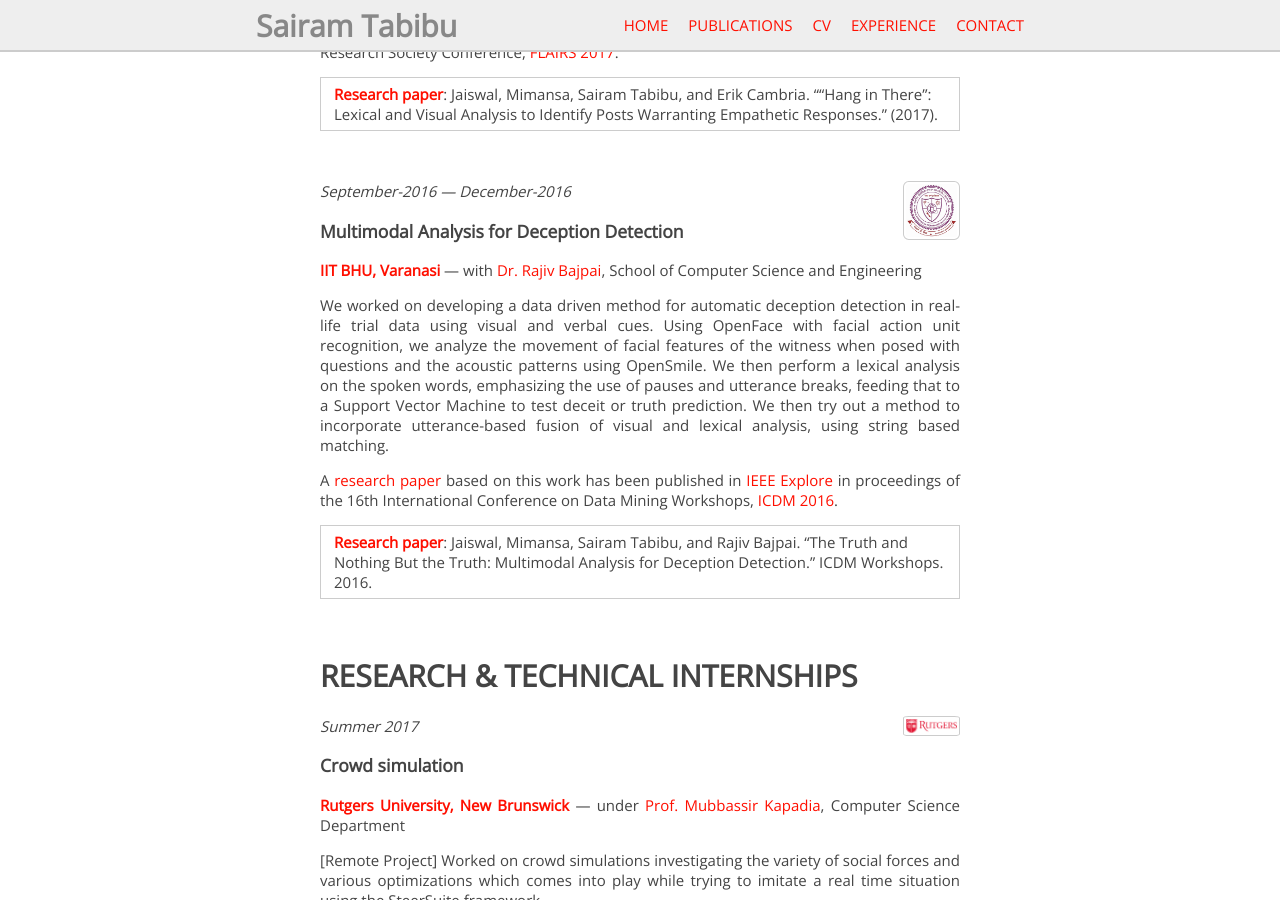
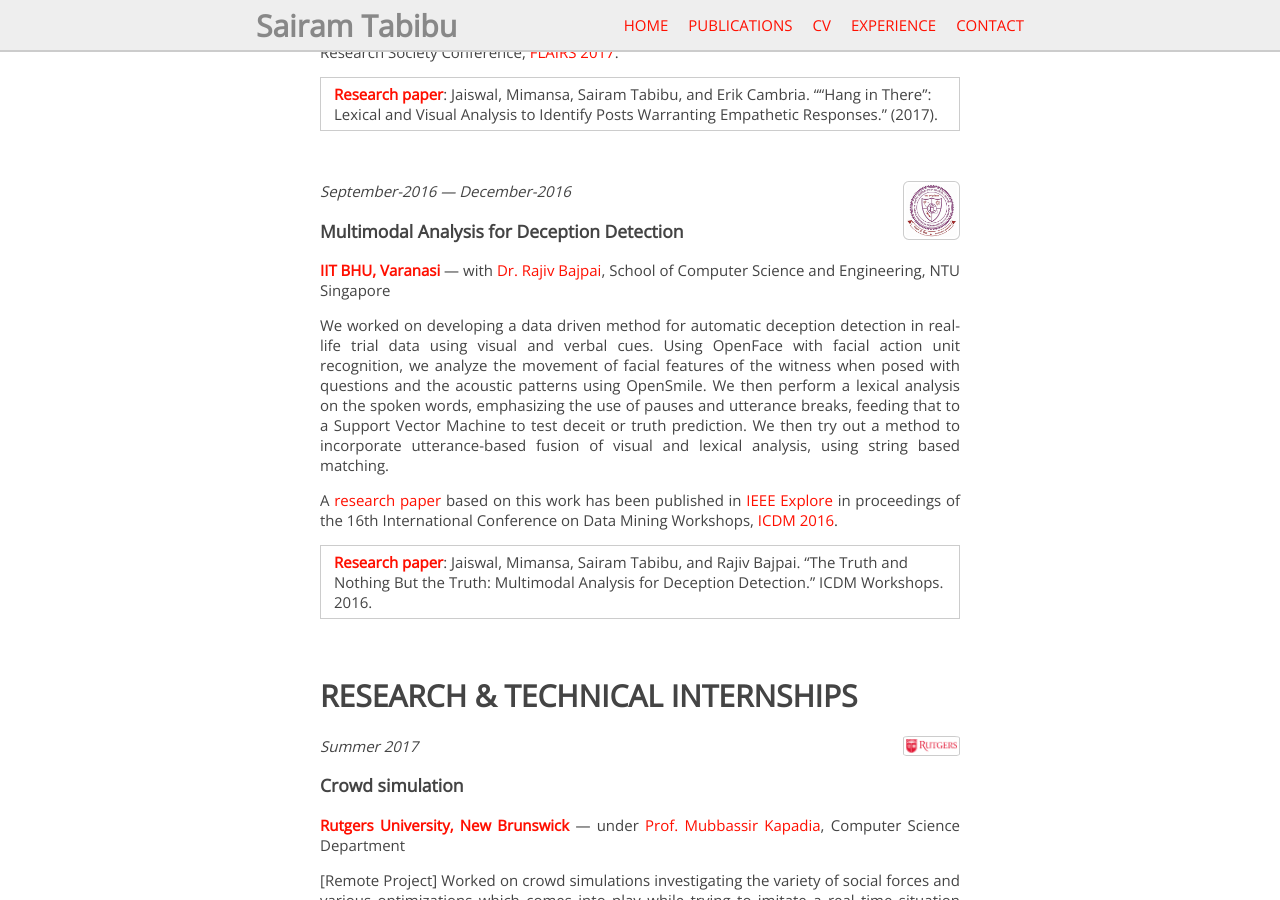
Before and after one commit to tabibusairam/tabibusairam.github.io, a Jekyll site: the page built from _pages/experience.md, in a window 1280 px wide and 900 px high, scrolled down 537 px. Built offline with Jekyll 4.4.1, drawn with Linux system fonts in a browser that asks for light colours; nearby versions of some CDN libraries.

Commit message:
new changes

```diff
--- a/_data/nav.yml
+++ b/_data/nav.yml
@@ -5,7 +5,7 @@
   link: "/experience"
 
 - name: "CV"
-  link: "/docs/cv/Sairamtabibu_CV.pdf"
+  link: "/docs/cv/Sairam_Tabibu_CV.pdf"
 
 - name: "PUBLICATIONS"
   link: "/publications"
--- a/_pages/experience.md
+++ b/_pages/experience.md
@@ -42,7 +42,7 @@ _September-2016 --- December-2016_
 
 ### Multimodal Analysis for Deception Detection
 
-[**IIT BHU, Varanasi**](http://www.iitbhu.ac.in/) --- with [Dr. Rajiv Bajpai](https://scholar.google.com.sg/citations?user=hHZR1xkAAAAJ&hl=en){:target="_blank"}, School of Computer Science and Engineering
+[**IIT BHU, Varanasi**](http://www.iitbhu.ac.in/) --- with [Dr. Rajiv Bajpai](https://scholar.google.com.sg/citations?user=hHZR1xkAAAAJ&hl=en){:target="_blank"}, School of Computer Science and Engineering, NTU Singapore
 
 We worked on developing a data driven method for automatic deception detection in real-life trial data using visual and verbal cues. Using OpenFace with facial action unit recognition, we analyze the movement of facial features of the witness when posed with questions and the acoustic patterns using OpenSmile. We then perform a lexical analysis on the spoken words, emphasizing the use of pauses and utterance breaks, feeding that to a Support Vector Machine to test deceit or truth prediction. We then try out a method to incorporate utterance-based fusion of visual and lexical analysis, using string based matching.
 
```
Also changed, not shown: 4 other files.
